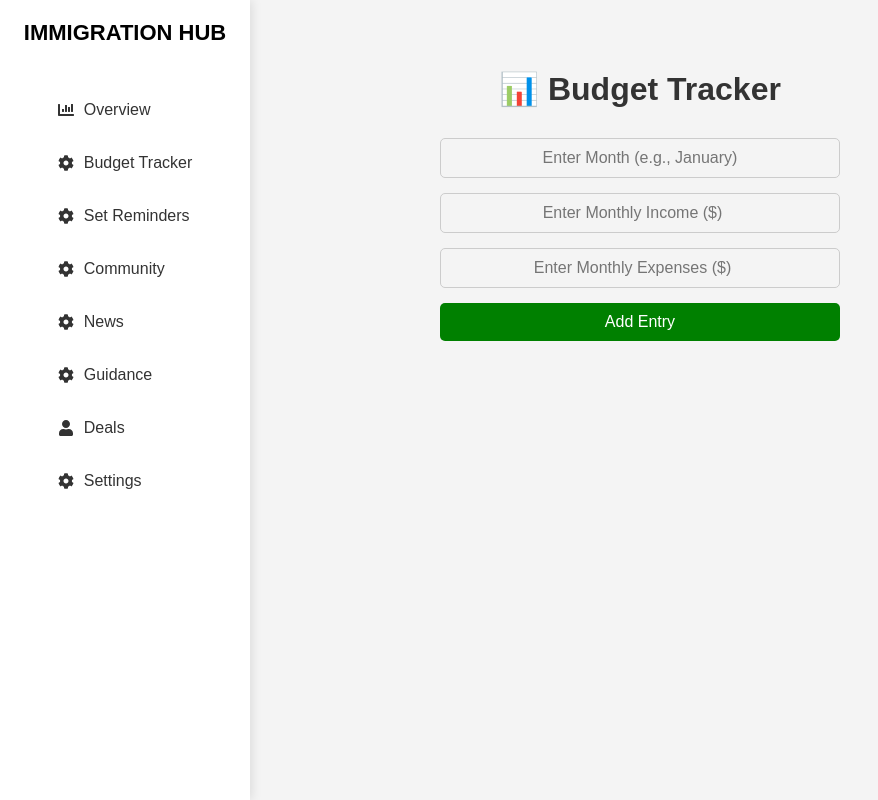
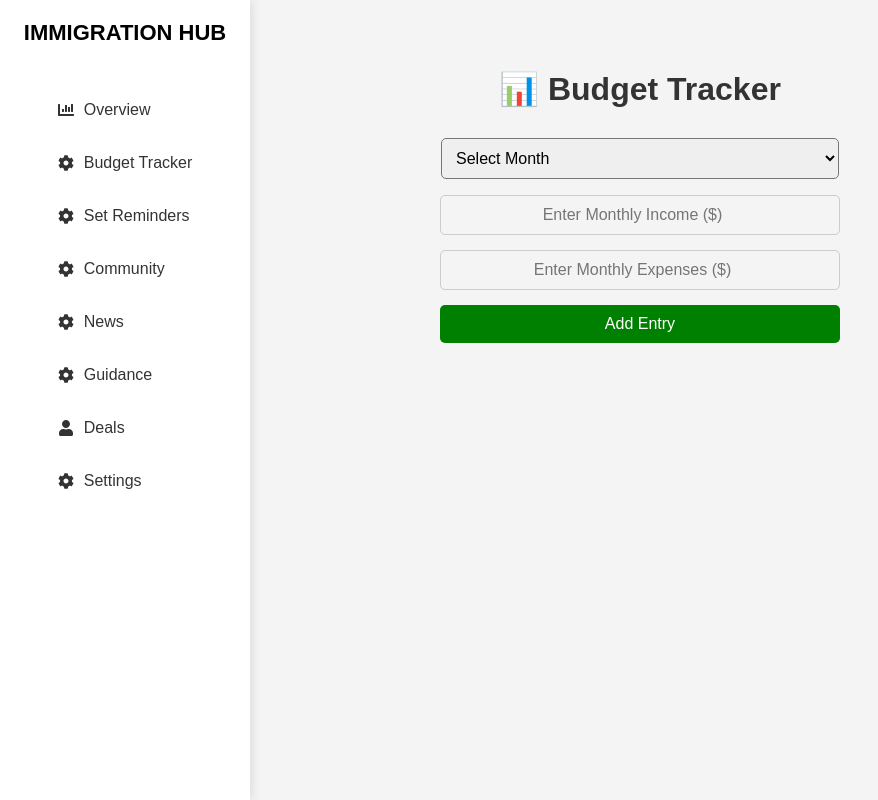
Before and after one commit to TEAM-MERAKI-NAA/MERAKI-FE, a React (Create React App) app: page /budgettracker in a window 1280 px wide. Shown: the whole page, without its empty margins (0-878 px from the left). Built offline with nearby package versions, Linux system fonts and the light colour scheme; sample sign-in values are in the browser's storage; the HTML template or start-up script is replaced by a standard one.

Commit message:
made budget tracker page

```diff
--- a/src/components/BudgetTracker.js
+++ b/src/components/BudgetTracker.js
@@ -1,6 +1,6 @@
 import React, { useState } from "react";
 import Sidebar from "./Sidebar";
-import { Bar } from "react-chartjs-2";
+import { Bar, Pie } from "react-chartjs-2";
 import "chart.js/auto";
 import "../styles/BudgetTracker.css";
 
@@ -10,7 +10,15 @@ const BudgetTracker = () => {
     const [expenses, setExpenses] = useState("");
     const [month, setMonth] = useState("");
     const [message, setMessage] = useState("");
+    const [expenseCategories, setExpenseCategories] = useState({
+        Rent: 0,
+        Food: 0,
+        Transportation: 0,
+        Entertainment: 0,
+        Other: 0,
+    });
 
+    // Function to Add Data
     const handleAddData = () => {
         if (!month || !income || !expenses) {
             alert("Please enter all fields.");
@@ -20,23 +28,39 @@ const BudgetTracker = () => {
         const incomeValue = parseFloat(income);
         const expensesValue = parseFloat(expenses);
         const savings = incomeValue - expensesValue;
+        const savingsPercentage = ((savings / incomeValue) * 100).toFixed(2);
 
-        const newEntry = { month, income: incomeValue, expenses: expensesValue, savings };
+        const newEntry = {
+            month,
+            income: incomeValue,
+            expenses: expensesValue,
+            savings,
+            savingsPercentage,
+        };
+
         setMonthlyData([...monthlyData, newEntry]);
 
         setMessage(
             savings >= 0
-                ? `You saved $${savings.toFixed(2)} in ${month}! 🎉`
-                : `You overspent by $${Math.abs(savings).toFixed(2)} in ${month}. Try to save more next time!`
+                ? `🎉 You saved $${savings.toFixed(2)} in ${month} (${savingsPercentage}% of your income)!`
+                : `⚠️ You overspent by $${Math.abs(savings).toFixed(2)} in ${month}. Try to save more next time!`
         );
 
-        // Clear input fields
+        // Reset Fields
         setMonth("");
         setIncome("");
         setExpenses("");
     };
 
-    // Data for the bar chart
+    // Function to handle "Enter" key press
+    const handleKeyPress = (event) => {
+        if (event.key === "Enter") {
+            event.preventDefault(); // Prevent default form submission
+            handleAddData(); // Call the function to add data
+        }
+    };
+
+    // Bar Chart Data
     const chartData = {
         labels: monthlyData.map((data) => data.month),
         datasets: [
@@ -53,39 +77,74 @@ const BudgetTracker = () => {
         ],
     };
 
+    // Pie Chart Data for Expenses
+    const pieChartData = {
+        labels: Object.keys(expenseCategories),
+        datasets: [
+            {
+                data: Object.values(expenseCategories),
+                backgroundColor: ["#FF5733", "#FFC300", "#36A2EB", "#8E44AD", "#2ECC71"],
+            },
+        ],
+    };
+
     return (
         <div className="budget-tracker-container">
             <Sidebar />
             <main className="budget-content">
                 <h1>📊 Budget Tracker</h1>
+
+                {/* Month Dropdown */}
+                <select
+                    value={month}
+                    onChange={(e) => setMonth(e.target.value)}
+                    className="styled-dropdown"
+                    onKeyDown={handleKeyPress} // Handles Enter Key
+                >
+                    <option value="">Select Month</option>
+                    {[
+                        "January", "February", "March", "April", "May", "June",
+                        "July", "August", "September", "October", "November", "December",
+                    ].map((m) => (
+                        <option key={m} value={m}>
+                            {m}
+                        </option>
+                    ))}
+                </select>
+
+                {/* Income & Expenses Inputs */}
                 <div className="budget-inputs">
-                    <input
-                        type="text"
-                        placeholder="Enter Month (e.g., January)"
-                        value={month}
-                        onChange={(e) => setMonth(e.target.value)}
-                    />
                     <input
                         type="number"
                         placeholder="Enter Monthly Income ($)"
                         value={income}
                         onChange={(e) => setIncome(e.target.value)}
+                        onKeyDown={handleKeyPress} // Handles Enter Key
                     />
                     <input
                         type="number"
                         placeholder="Enter Monthly Expenses ($)"
                         value={expenses}
                         onChange={(e) => setExpenses(e.target.value)}
+                        onKeyDown={handleKeyPress} // Handles Enter Key
                     />
                     <button onClick={handleAddData}>Add Entry</button>
                 </div>
 
+                {/* Savings Message */}
                 {message && <p className="budget-message">{message}</p>}
 
+                {/* Charts Section */}
                 {monthlyData.length > 0 && (
-                    <div className="chart-container">
-                        <h3>📈 Monthly Overview</h3>
-                        <Bar data={chartData} />
+                    <div className="charts-container">
+                        <div className="chart-box">
+                            <h3>📈 Monthly Overview</h3>
+                            <Bar data={chartData} />
+                        </div>
+                        <div className="chart-box">
+                            <h3>📊 Expense Categories</h3>
+                            <Pie data={pieChartData} />
+                        </div>
                     </div>
                 )}
             </main>
--- a/src/styles/BudgetTracker.css
+++ b/src/styles/BudgetTracker.css
@@ -53,3 +53,12 @@
     max-width: 800px;
     margin: 0 auto;
 }
+
+.styled-dropdown{
+    width: 398px;
+    margin-bottom: 16px;
+    padding: 10px;
+    /* border: 1px solid #ccc; */
+    border-radius: 5px;
+    font-size: 16px;
+}
```
